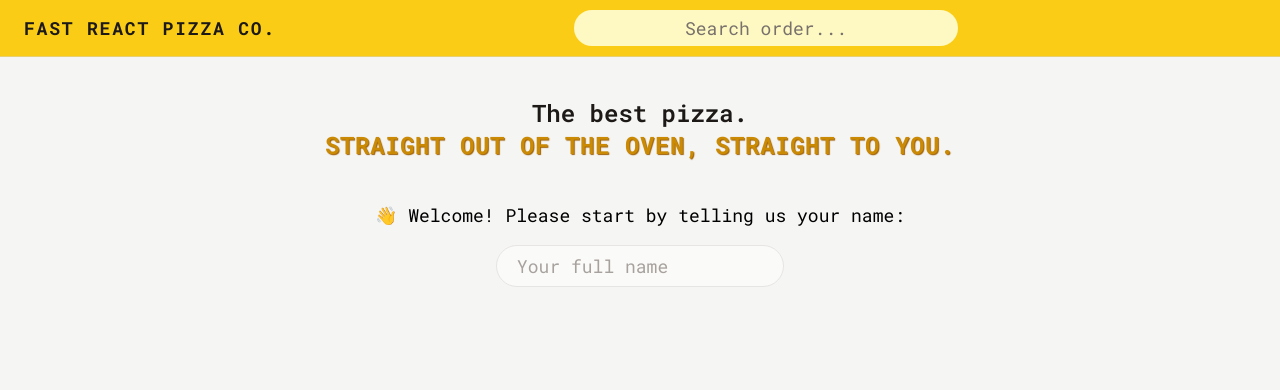
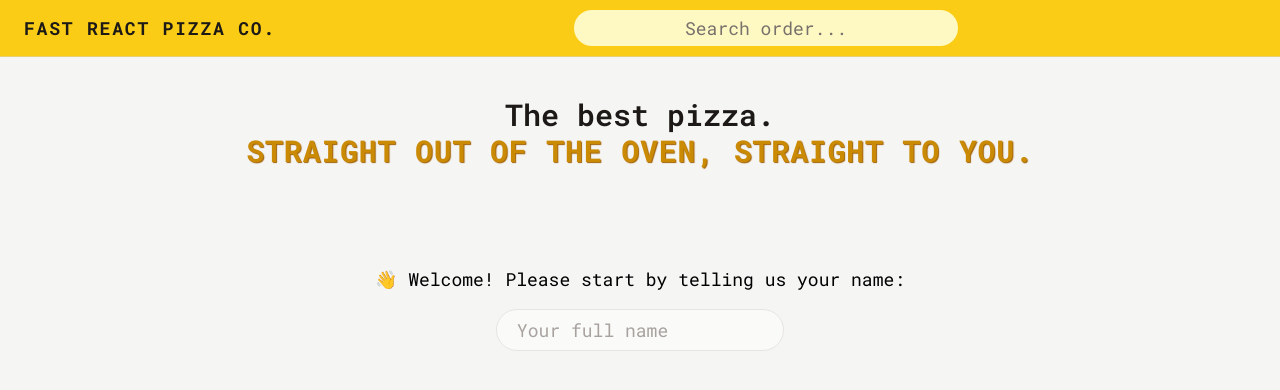
Before and after one commit to mttk2004/fast-react-pizza, a React (Vite) app: page / in a window 1280 px wide. Shown: the top 390 px of the page. Built offline with nearby package versions, Linux system fonts and the light colour scheme; the HTML template or start-up script is replaced by a standard one.

Commit message:
v13.0: update readme

```diff
--- a/src/ui/Home.jsx
+++ b/src/ui/Home.jsx
@@ -6,8 +6,8 @@ function Home() {
   const name = useSelector((store) => store.user.name);
 
   return (
-    <div className="space-y-10 px-6 py-4 text-center sm:px-9 sm:py-6">
-      <h1 className="text-xl font-semibold text-stone-900 md:text-2xl">
+    <div className="space-y-10 px-6 py-4 text-center sm:px-9 sm:py-6 md:space-y-16 lg:space-y-24">
+      <h1 className="text-xl font-semibold text-stone-900 md:text-2xl lg:text-3xl">
         The best pizza.
         <br />
         <span className="le line font-bold uppercase tracking-wide text-yellow-600 [text-shadow:1px_1px_1px_#a16207]">
```
Also changed, not shown: 1 other file (tests, documents, lock files or other folders).
